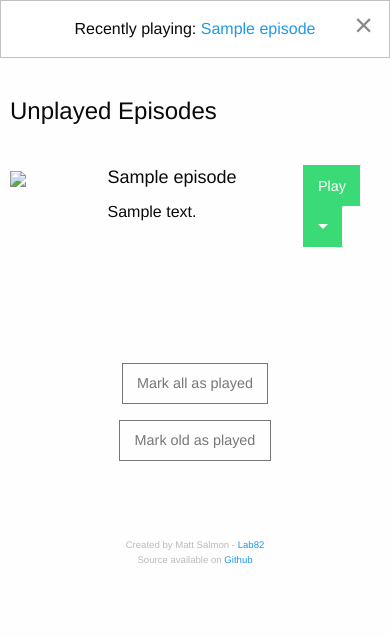
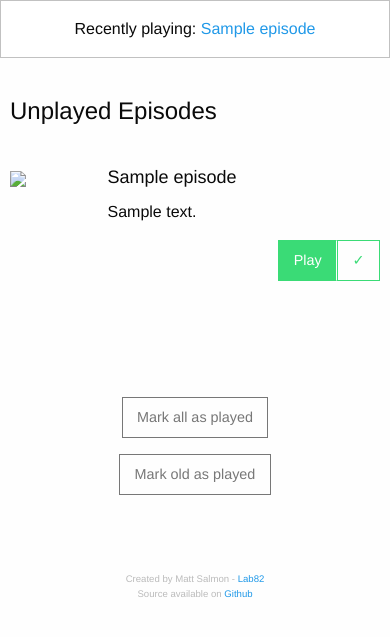
Before and after one commit to invig/triangles-web, a CakePHP app: the page made by app/View/Episodes/unplayed.ctp in a window 390 px wide; the page is wider, and only the part inside the window is pictured. Shown: the part 41-678 px from the top of that part. Run offline with PHP 8.4 and a stand-in for CakePHP, Linux system fonts and the light colour scheme; the template is opened without the code that fills it: most values are stand-ins (such as "Sample title", 1, 10 or a date in 2020); data that the repository does not hold is empty; some libraries are stand-ins or nearby versions.

Commit message:
Fix mobile views

```diff
--- a/app/View/Episodes/unplayed.ctp
+++ b/app/View/Episodes/unplayed.ctp
@@ -4,7 +4,7 @@
             Recently playing: <a href="/episodes/play/<?php echo $current_episode['Episode']['id']; ?>" class="">
                 <?php echo $current_episode['Episode']['title']; ?>
             </a>
-            <button class="close-button" aria-label="Dismiss alert" type="button" data-close>
+            <button class="close-button show-for-medium" aria-label="Dismiss alert" type="button" data-close>
                 <span aria-hidden="true">&times;</span>
             </button>
         </div>
@@ -35,27 +35,26 @@
                     <div class="small-3 columns">
                         <img src="<?php echo "/ssl_proxy.php?url=". rawurlencode( $episode['Podcast']['artwork_url'] ); ?>" />
                     </div>
-                    <div class="small-6 columns">
+                    <div class="small-9 medium-6 columns">
                         <h4><?php echo $episode['Episode']['title']; ?></h4>
                         <p><?php
                             $description = $episode['Episode']['description'];
                             $count = strlen($description);
-                            if ($count > 200) {
-                                $description = substr($description, 0, 197)."...";
+                            if ($count > 150) {
+                                $description = substr($description, 0, 147)."...";
                             }
                             echo $description;
                             ?>
                         </p>
                     </div>
-                    <div class="small-3 columns">
-                        <div class="button-group">
-                            <a class="tiny button success" href="/episodes/play/<?php echo $episode['Episode']['id']; ?>">Play</a>
-                            <a class="dropdown button arrow-only success" data-toggle="episode-dropdown-<?php echo $episode['Episode']['id']; ?>">
-                                <span class="show-for-sr">Show menu</span>
+                    <div class="small-12 medium-3 columns">
+                        <div class="button-group float-right">
+                            <a class="tiny button success" href="/episodes/play/<?php echo $episode['Episode']['id']; ?>">
+                                Play
                             </a>
-                            <div class="dropdown-pane" id="episode-dropdown-<?php echo $episode['Episode']['id']; ?>" data-dropdown data-auto-focus="true">
-                                <a class="success" href="/plays/mark_finished/<?php echo $episode['Episode']['id']; ?>">Mark finished</a>
-                            </div>
+                            <a class="tiny button success hollow" href="/plays/mark_finished/<?php echo $episode['Episode']['id']; ?>">
+                                &#10003;
+                            </a>
                         </div>
                     </div>
                 </li>
```
Also changed, not shown: app/View/Episodes/index.ctp (+9 -13 lines), README.md.
